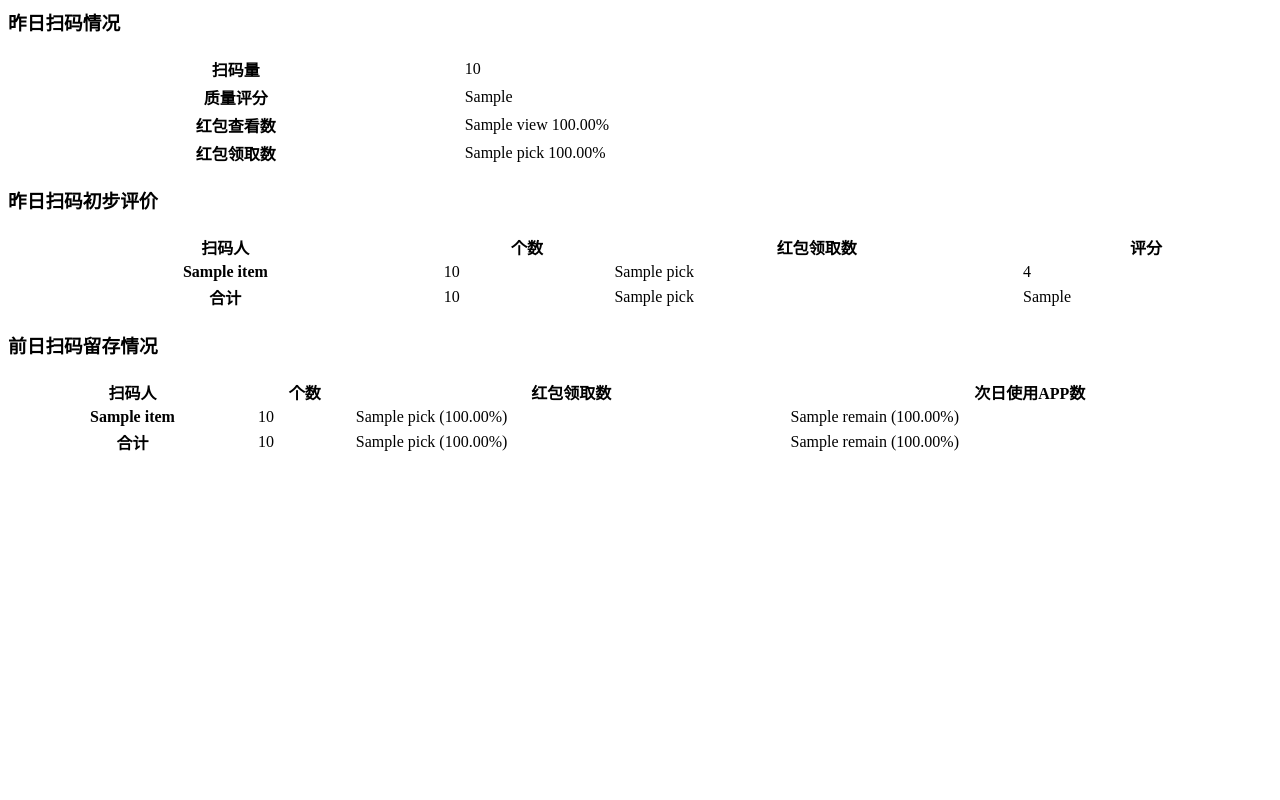
After one commit to ourbest/sns_app, a Django app: template templates/offline_detail.html in a window 1280 px wide. The commit adds this page. Run offline with Django 3.2, Linux system fonts and the light colour scheme; the template is opened without the code that fills it: most values are stand-ins (such as "Sample title", 1, 10 or a date in 2020).

Commit message:
hive loc

```diff
--- a/sns_app/settings.py
+++ b/sns_app/settings.py
@@ -177,11 +177,12 @@ ADMINS = [('陈永辉', 'yonghui.chen@cutt.com')]
 
 DAILY_REPORT_EMAIL = ['yonghui.chen@cutt.com']
 
+HIVE_SERVER = '10.19.186.236'
+
 try:
     from .local_settings import *
 except ImportError:
     pass
-
 
 CACHES = {
     'default': {
--- a/templates/offline_daily.html
+++ b/templates/offline_daily.html
@@ -13,8 +13,8 @@
         <tr>
             <td>{{ item.app }}</td>
             <td>{{ item.total }}</td>
-            <td>{{ item.view }}{% rate item.view item.total 100 2 %}</td>
-            <td>{{ item.picked }}({% rate item.picked item.total 100 2 %})</td>
+            <td>{{ item.view }} ({% rate item.view item.total 100 2 %})</td>
+            <td>{{ item.picked }} ({% rate item.picked item.total 100 2 %})</td>
         </tr>
     {% endfor %}
 </table>
--- /dev/null
+++ b/templates/offline_detail.html
@@ -0,0 +1,73 @@
+{% load calc %}
+
+<html>
+<body>
+
+<h3>昨日扫码情况</h3>
+<table width="100%">
+    <tr>
+        <th>扫码量</th>
+        <td>{{ yesterday.total }}</td>
+    </tr>
+    <tr>
+        <th>质量评分</th>
+        <td>{{ yesterday.na }}</td>
+    </tr>
+    <tr>
+        <th>红包查看数</th>
+        <td>{{ yesterday.view }} {% rate yesterday.view yesterday.total 100 2 %}</td>
+    </tr>
+    <tr>
+        <th>红包领取数</th>
+        <td>{{ yesterday.pick }} {% rate yesterday.pick yesterday.total 100 2 %}</td>
+    </tr>
+</table>
+
+<h3>昨日扫码初步评价</h3>
+<table width="100%">
+    <tr>
+        <th>扫码人</th>
+        <th>个数</th>
+        <th>红包领取数</th>
+        <th>评分</th>
+    </tr>
+    {% for item in yesterday_details %}
+        <tr>
+            <th>{{ item.name }}</th>
+            <td>{{ item.total }}</td>
+            <td>{{ item.pick }}</td>
+            <td>{{ item.rate }}</td>
+        </tr>
+    {% endfor %}
+    <tr>
+        <th>合计</th>
+        <td>{{ yesterday.total }}</td>
+        <td>{{ yesterday.pick }}</td>
+        <td>{{ yesterday.na }}</td>
+    </tr>
+</table>
+<h3>前日扫码留存情况</h3>
+<table width="100%">
+    <tr>
+        <th>扫码人</th>
+        <th>个数</th>
+        <th>红包领取数</th>
+        <th>次日使用APP数</th>
+    </tr>
+    {% for item in yesterday_remains %}
+        <tr>
+            <th>{{ item.name }}</th>
+            <td>{{ item.total }}</td>
+            <td>{{ item.pick }} ({% rate item.pick yesterday.total 100 2 %})</td>
+            <td>{{ item.remain }} ({% rate item.remain yesterday.total 100 2 %})</td>
+        </tr>
+    {% endfor %}
+    <tr>
+        <th>合计</th>
+        <td>{{ yesterday_remain.total }}</td>
+        <td>{{ yesterday_remain.pick }} ({% rate yesterday_remain.pick yesterday_remain.total 100 2 %})</td>
+        <td>{{ yesterday_remain.remain }} ({% rate yesterday_remain.pick yesterday_remain.total 100 2 %})</td>
+    </tr>
+</table>
+</body>
+</html>
```
Also changed, not shown: backend/tests.py (+31 -16 lines), backend/zhiyue.py (+11 -9 lines).
